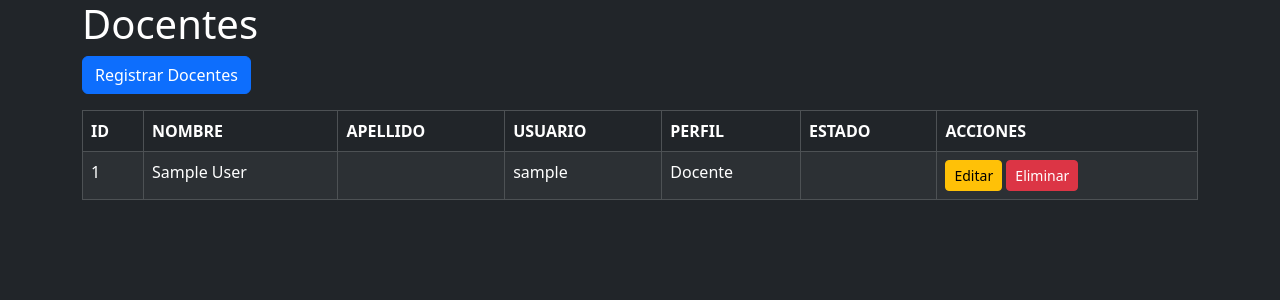
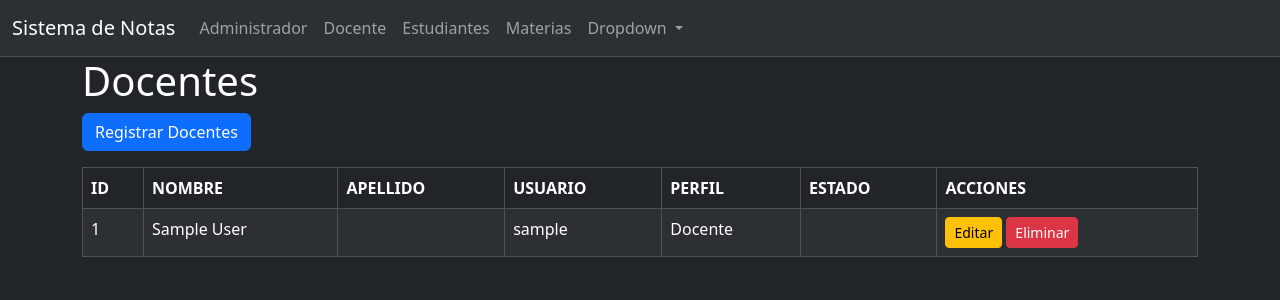
Before and after one commit to FabianVargas99/politecnico, a PHP site: page /Docentes/vistas/index.php in a window 1280 px wide. Shown: the top 300 px of the page. Run offline with PHP 8.4, Linux system fonts and the light colour scheme; the visitor is signed in with stand-in values (Sample User, id 1).

Commit message:
- Agregada una barra de navegación

```diff
--- a/modulo5/Administradores/Vistas/index.php
+++ b/modulo5/Administradores/Vistas/index.php
@@ -23,6 +23,7 @@ $thData = ["ID", "NOMBRE", "APELLIDO", "USUARIO", "PERFIL", "ESTADO", "ACCIONES"
 </head>
 
 <body class="bg-dark text-white">
+    <?php include_once("../../header/navbar.php"); ?>
     <div class="container">
         <h1>Administradores</h1>
         <a class="btn btn-primary mb-3" href="add.php" target="_blank">Registrar Administradores</a>
--- a/modulo5/Docentes/Vistas/index.php
+++ b/modulo5/Docentes/Vistas/index.php
@@ -23,6 +23,7 @@ $thData = ["ID", "NOMBRE", "APELLIDO", "USUARIO", "PERFIL", "ESTADO", "ACCIONES"
 </head>
 
 <body class="bg-dark text-white">
+    <?php include_once("../../header/navbar.php"); ?>
     <div class="container">
         <h1>Docentes</h1>
         <a class="btn btn-primary mb-3" href="add.php" target="_blank">Registrar Docentes</a>
--- a/modulo5/Estudiantes/Vistas/index.php
+++ b/modulo5/Estudiantes/Vistas/index.php
@@ -23,6 +23,7 @@ $thData = ["ID", "NOMBRE", "APELLIDO", "DOCUMENTO", "CORREO", "MATERIA", "DOCENT
 </head>
 
 <body class="bg-dark text-white">
+    <?php include_once("../../header/navbar.php"); ?>
     <div class="container">
         <h1>Estudiantes</h1>
         <a class="btn btn-primary mb-3" href="add.php" target="_blank">Registrar Estudiante</a>
--- a/modulo5/Materias/Vistas/index.php
+++ b/modulo5/Materias/Vistas/index.php
@@ -23,6 +23,7 @@ $thData = ["ID", "MATERIA", "ACCIONES"];
 </head>
 
 <body class="bg-dark text-white">
+    <?php include_once("../../header/navbar.php"); ?>
     <div class="container">
         <h1>Materias</h1>
         <a class="btn btn-primary mb-3" href="add.php" target="_blank">Registrar Materia</a>
--- /dev/null
+++ b/modulo5/header/navbar.php
@@ -0,0 +1,41 @@
+<?php $arr = explode('/', $_SERVER["REQUEST_URI"]); ?>
+
+<nav class="navbar navbar-expand-lg bg-body-tertiary navbar bg-dark border-bottom border-body" data-bs-theme="dark">
+  <div class="container-fluid">
+    <a class="navbar-brand" href="#">Sistema de Notas</a>
+    <button class="navbar-toggler" type="button" data-bs-toggle="collapse" data-bs-target="#navbarSupportedContent" aria-controls="navbarSupportedContent" aria-expanded="false" aria-label="Toggle navigation">
+      <span class="navbar-toggler-icon"></span>
+    </button>
+    <div class="collapse navbar-collapse" id="navbarSupportedContent">
+      <ul class="navbar-nav me-auto mb-2 mb-lg-0">
+        <li class="nav-item">
+          <a class="nav-link <?php echo($arr[3] == "Administradores"? "active" :"") ?>" aria-current="page" href="../../Administradores/vistas/index.php">Administrador</a>
+        </li>
+        <li class="nav-item">
+          <a class="nav-link <?php echo ($arr[3] == "Docentes"? "active" :"") ?>" href="../../Docentes/vistas/index.php">Docente</a>
+        </li>
+        <li class="nav-item">
+          <a class="nav-link <?php echo ($arr[3] == "Estudiantes"? "active" :"") ?>" href="../../Estudiantes/vistas/index.php">Estudiantes</a>
+        </li>
+        <li class="nav-item">
+          <a class="nav-link <?php echo ($arr[3] == "Materias"? "active" :"") ?>" href="../../Materias/vistas/index.php">Materias</a>
+        </li>
+        <li class="nav-item dropdown d-flex">
+          <a class="nav-link dropdown-toggle" href="#" role="button" data-bs-toggle="dropdown" aria-expanded="false">
+            Dropdown
+          </a>
+          <ul class="dropdown-menu">
+            <li><a class="dropdown-item" href="#">Action</a></li>
+            <li><a class="dropdown-item" href="#">Another action</a></li>
+            <li><hr class="dropdown-divider"></li>
+            <li><a class="dropdown-item" href="#">Something else here</a></li>
+          </ul>
+        </li>
+      </ul>
+      <!-- <form class="d-flex" role="search">
+        <input class="form-control me-2" type="search" placeholder="Search" aria-label="Search"/>
+        <button class="btn btn-outline-success" type="submit">Search</button>
+      </form> -->
+    </div>
+  </div>
+</nav>
```
